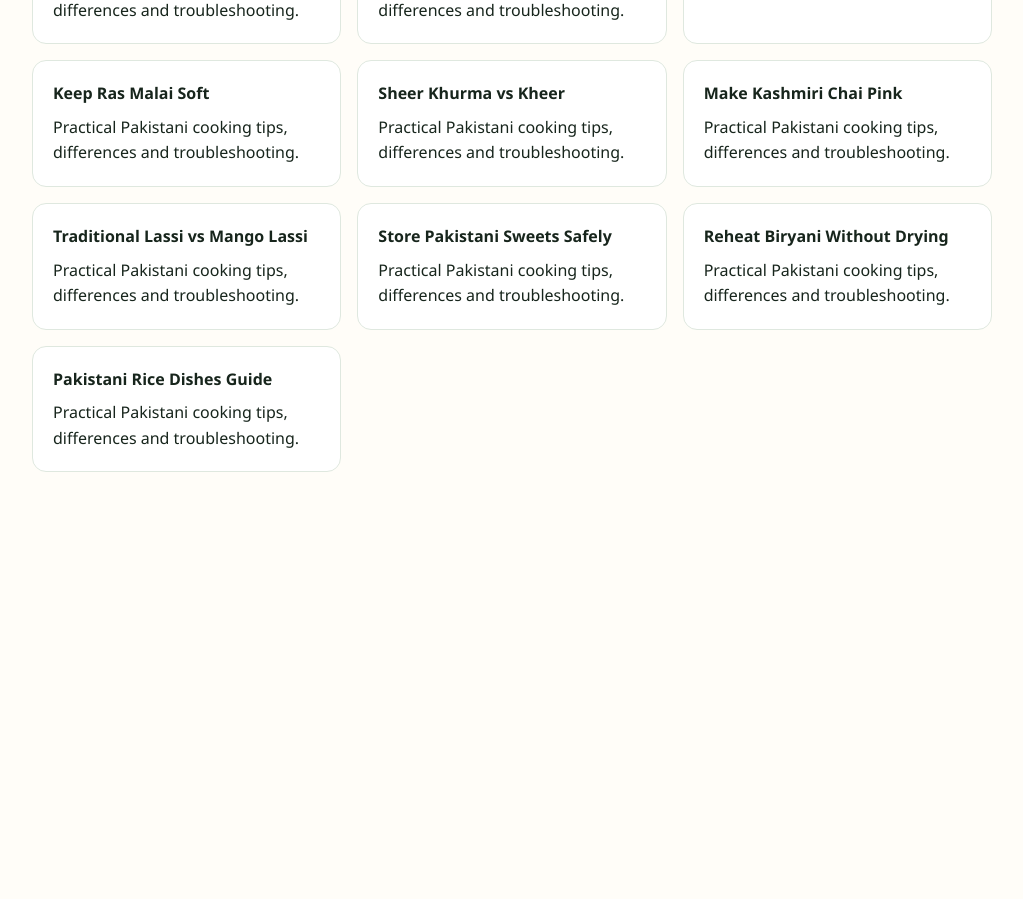
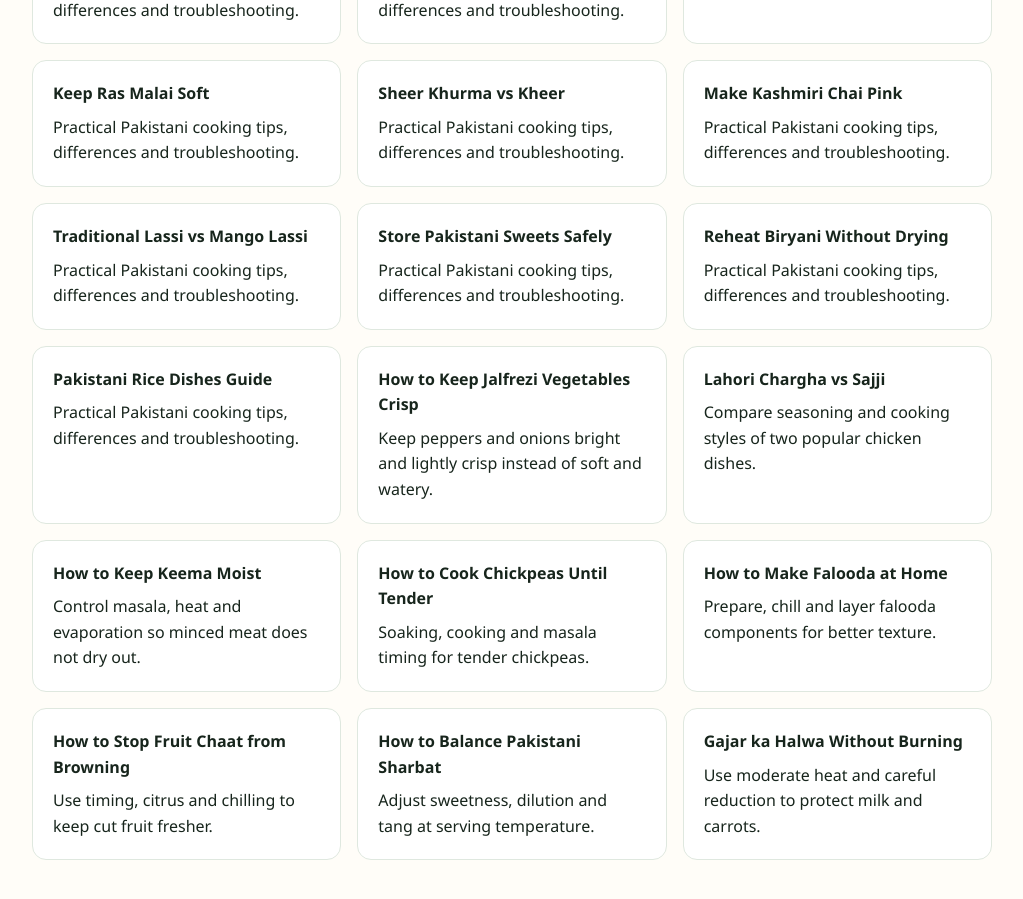
Before and after one commit to manazarali01-hub/pakistan-food, a Jekyll site: the page guides/index.html, which Jekyll copies as it is, in a window 1280 px wide and 900 px high, scrolled down 1788 px. Shown: the whole window, without its empty margins (128-1151 px from the left). Built offline with Jekyll 4.4.1, drawn with Linux system fonts in a browser that asks for light colours; before the commit the page ends 2300 px from its top, so only the background shows below that.

Commit message:
Complete guide hub coverage for all cooking guides

```diff
--- a/guides/index.html
+++ b/guides/index.html
@@ -39,4 +39,12 @@
 <a class="card" href="best-way-to-store-pakistani-sweets.html"><strong>Store Pakistani Sweets Safely</strong><span>Practical Pakistani cooking tips, differences and troubleshooting.</span></a>
 <a class="card" href="how-to-reheat-biryani-without-drying.html"><strong>Reheat Biryani Without Drying</strong><span>Practical Pakistani cooking tips, differences and troubleshooting.</span></a>
 <a class="card" href="pakistani-rice-dishes-guide.html"><strong>Pakistani Rice Dishes Guide</strong><span>Practical Pakistani cooking tips, differences and troubleshooting.</span></a>
+<a class="card" href="how-to-keep-jalfrezi-vegetables-crisp.html"><strong>How to Keep Jalfrezi Vegetables Crisp</strong><span>Keep peppers and onions bright and lightly crisp instead of soft and watery.</span></a>
+<a class="card" href="chargha-vs-sajji.html"><strong>Lahori Chargha vs Sajji</strong><span>Compare seasoning and cooking styles of two popular chicken dishes.</span></a>
+<a class="card" href="how-to-keep-keema-moist.html"><strong>How to Keep Keema Moist</strong><span>Control masala, heat and evaporation so minced meat does not dry out.</span></a>
+<a class="card" href="how-to-cook-chickpeas-until-tender.html"><strong>How to Cook Chickpeas Until Tender</strong><span>Soaking, cooking and masala timing for tender chickpeas.</span></a>
+<a class="card" href="how-to-make-falooda-at-home.html"><strong>How to Make Falooda at Home</strong><span>Prepare, chill and layer falooda components for better texture.</span></a>
+<a class="card" href="how-to-stop-fruit-chaat-browning.html"><strong>How to Stop Fruit Chaat from Browning</strong><span>Use timing, citrus and chilling to keep cut fruit fresher.</span></a>
+<a class="card" href="how-to-make-sharbat-balanced.html"><strong>How to Balance Pakistani Sharbat</strong><span>Adjust sweetness, dilution and tang at serving temperature.</span></a>
+<a class="card" href="how-to-make-gajar-halwa-without-burning.html"><strong>Gajar ka Halwa Without Burning</strong><span>Use moderate heat and careful reduction to protect milk and carrots.</span></a>
 </div></main></body></html>
```
